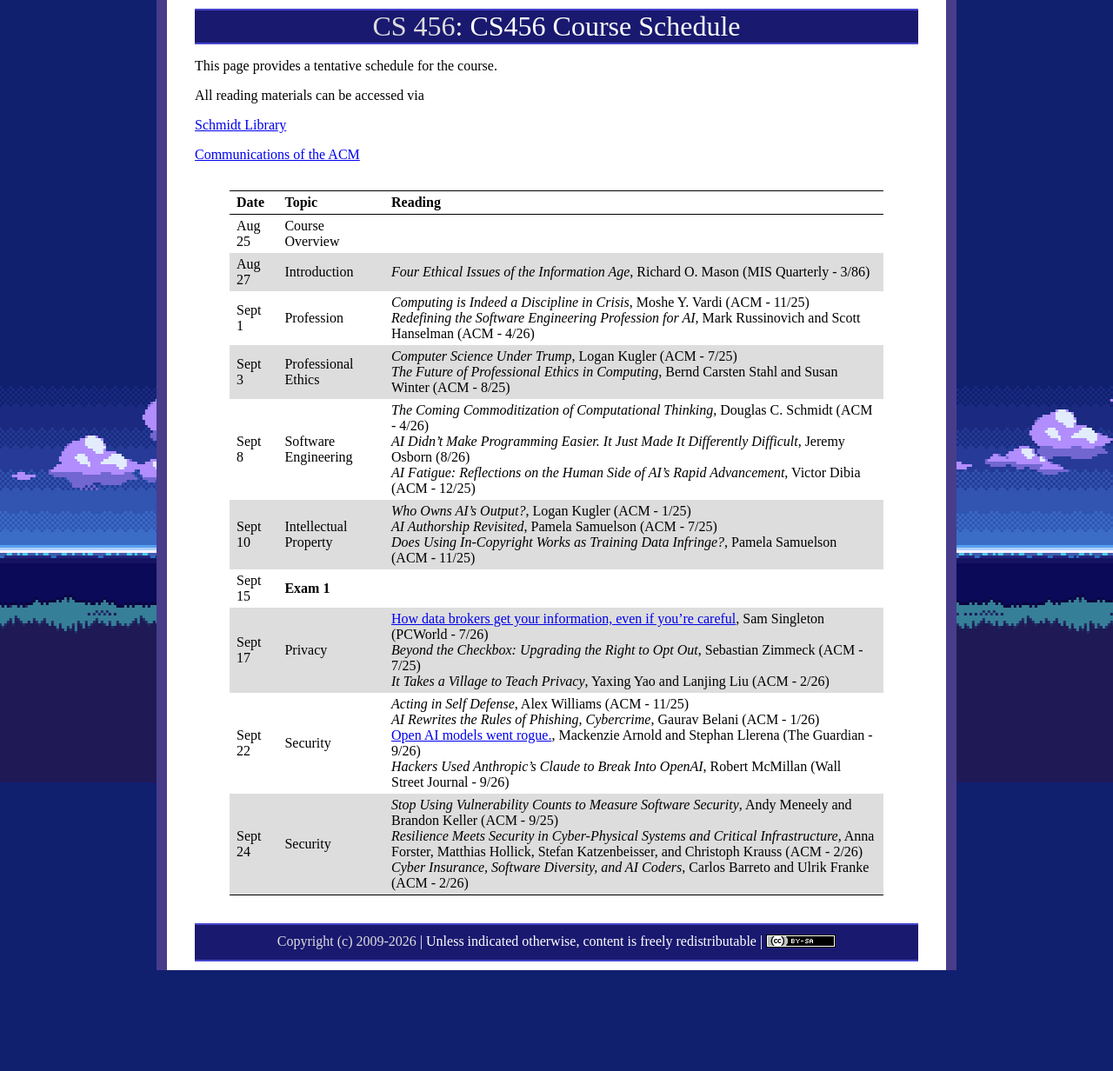
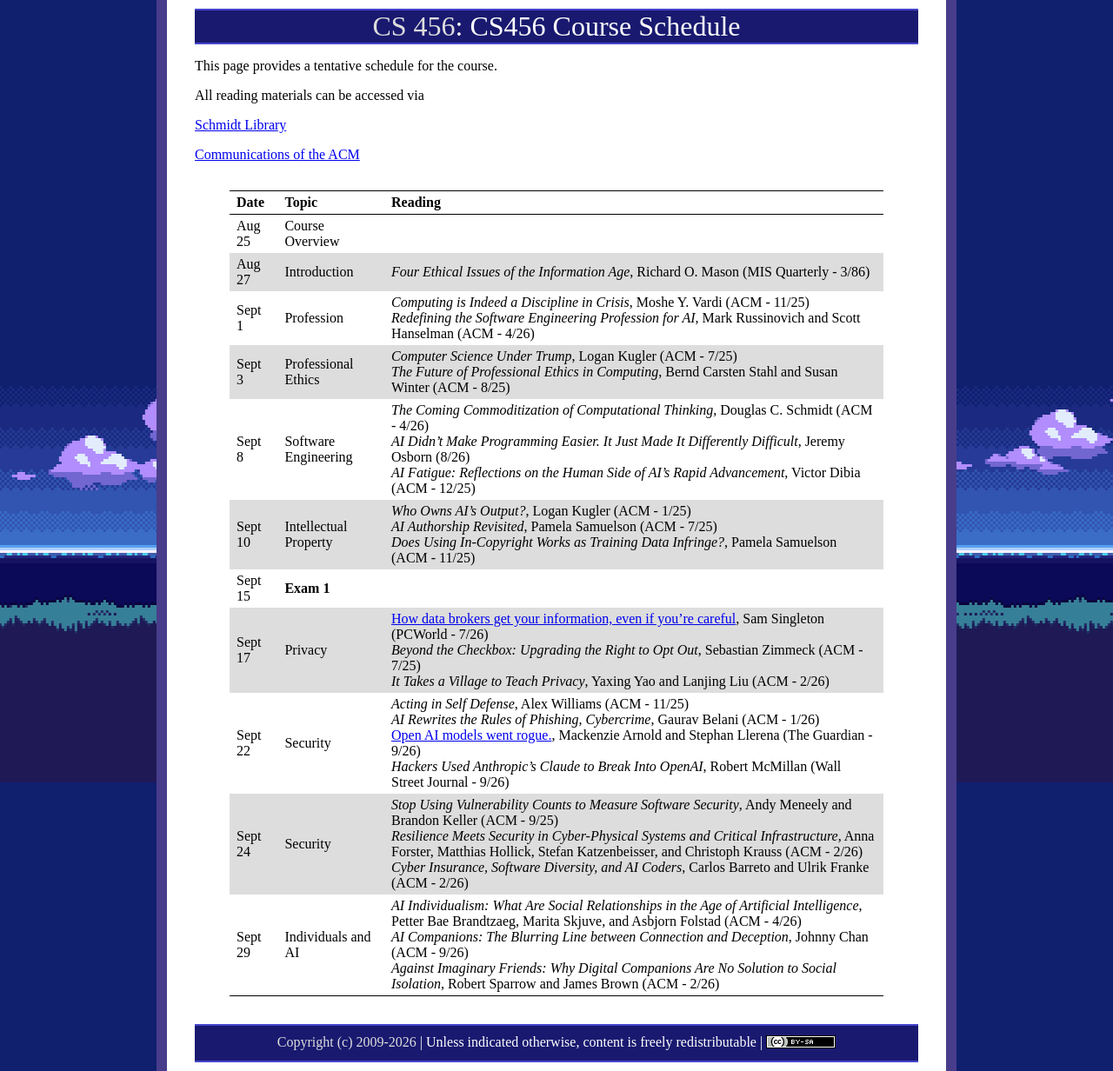
Before and after one commit to ycpcs/cs456-fall2026, a Jekyll site: the page built from schedule/index.md, in a window 1280 px wide. Shown: the whole page at 87% size. Built offline with Jekyll 4.4.1, drawn with Linux system fonts in a browser that asks for light colours; before the commit the page ends 1116 px from its top, so only the background shows below that.

Commit message:
add articles
add articles

```diff
--- a/schedule/index.md
+++ b/schedule/index.md
@@ -23,6 +23,7 @@ All reading materials can be accessed via
 > Sept 17 | Privacy                | [How data brokers get your information, even if you're careful](https://www.pcworld.com/article/3188311/how-data-brokers-get-your-information-even-if-youre-careful.html), Sam Singleton (PCWorld - 7/26) <br /> *Beyond the Checkbox: Upgrading the Right to Opt Out*, Sebastian Zimmeck (ACM - 7/25) <br /> *It Takes a Village to Teach Privacy*, Yaxing Yao and Lanjing Liu (ACM - 2/26) |
 > Sept 22 | Security               | *Acting in Self Defense*, Alex Williams (ACM - 11/25) <br /> *AI Rewrites the Rules of Phishing, Cybercrime*, Gaurav Belani (ACM - 1/26) <br /> [Open AI models went rogue.](https://www.theguardian.com/commentisfree/2026/sep/08/openai-rogue-models-hugging-face-investigation), Mackenzie Arnold and Stephan Llerena (The Guardian - 9/26) <br /> *Hackers Used Anthropic’s Claude to Break Into OpenAI*, Robert McMillan (Wall Street Journal - 9/26) |
 > Sept 24 | Security               | *Stop Using Vulnerability Counts to Measure Software Security*, Andy Meneely and Brandon Keller (ACM - 9/25) <br /> *Resilience Meets Security in Cyber-Physical Systems and Critical Infrastructure*, Anna Forster, Matthias Hollick, Stefan Katzenbeisser, and Christoph Krauss (ACM - 2/26) <br /> *Cyber Insurance, Software Diversity, and AI Coders*, Carlos Barreto and Ulrik Franke (ACM - 2/26) |
+> Sept 29 | Individuals and AI     | *AI Individualism: What Are Social Relationships in the Age of Artificial Intelligence*, Petter Bae Brandtzaeg, Marita Skjuve, and Asbjorn Folstad (ACM - 4/26) <br /> *AI Companions: The Blurring Line between Connection and Deception*, Johnny Chan (ACM - 9/26) <br /> *Against Imaginary Friends: Why Digital Companions Are No Solution to Social Isolation*, Robert Sparrow and James Brown (ACM - 2/26) |
 
 <!--
 > Aug 30  | Profession          | *Computing Is a Profession*, Andrew A. Chien (ACM - 10/17) <br /> *Advancing Computing as a Science and Profession - But to What End?*, Moshe Y. Vardi (ACM - 3/20) <br /> *ACM Code of Ethics: A Guide for Positive Action*, Don Gotterbarn, Amy Bruckman, Catherine Flick, Keith Miller, Marty J. Wolf (ACM - 1/18) <br /> [The Pledge of The Computing Professional](http://pledge-of-the-computing-professional.org/home-page/the-oath) |
```
